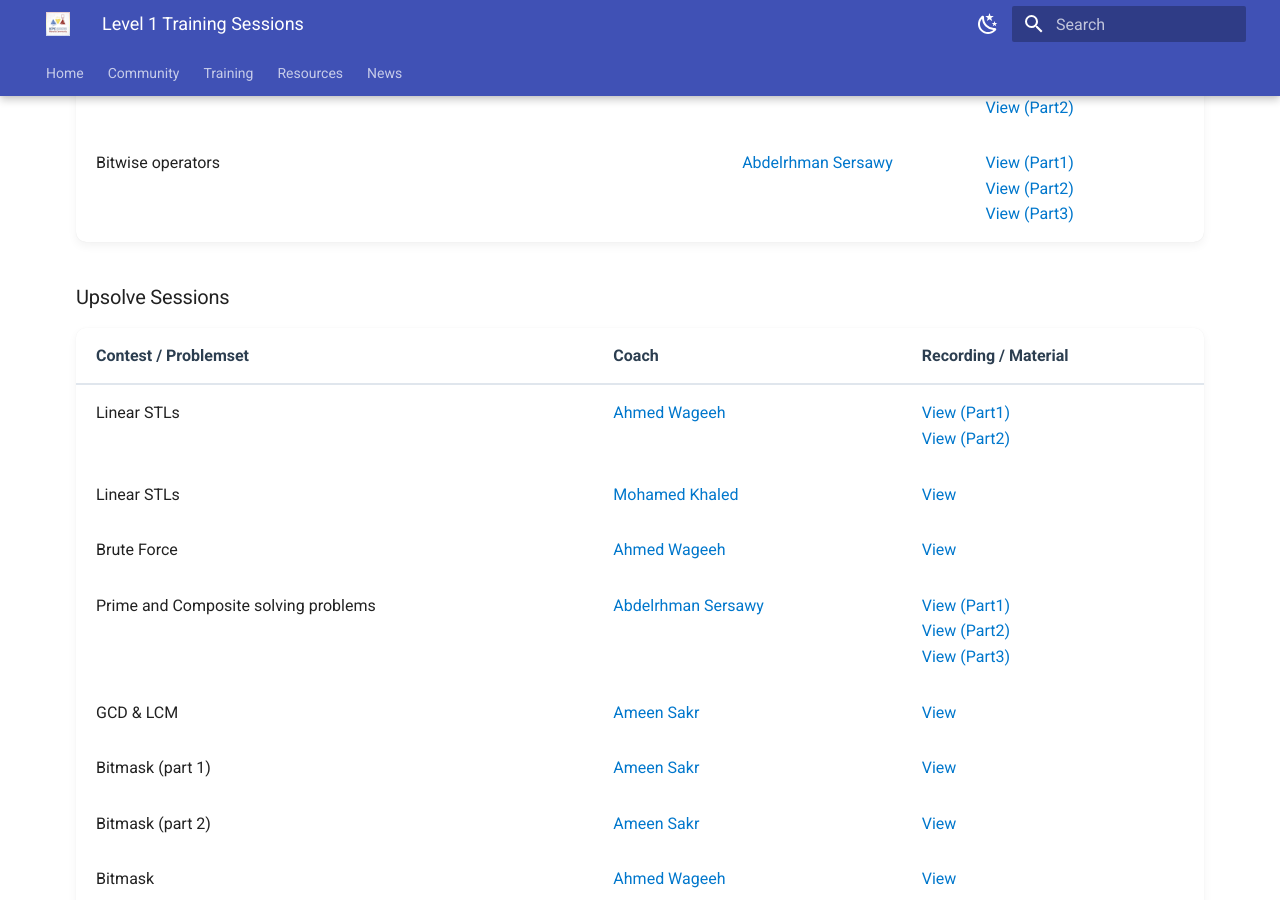
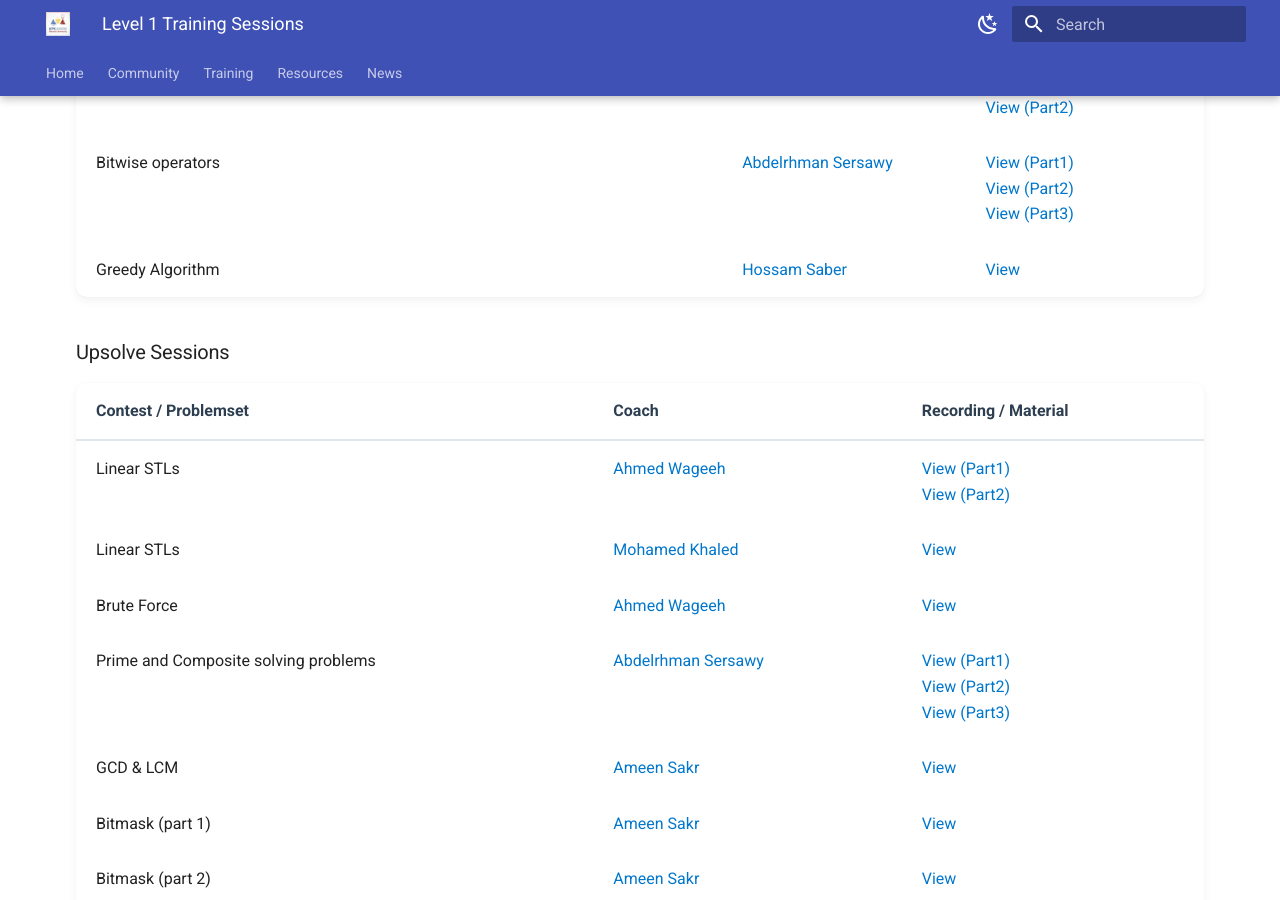
Before and after one commit to ICPC-Menofia/icpc-menofia.github.io, an MkDocs documentation site: the page built from docs/resources/sessions/level1.md, in a window 1280 px wide and 900 px high, scrolled down 1060 px. Built offline with MkDocs 1.6.1 and Material for MkDocs 9.7.7, drawn with Linux system fonts in a browser that asks for light colours.

Commit message:
docs : add greedy session to resources

```diff
--- a/docs/resources/sessions/level1.md
+++ b/docs/resources/sessions/level1.md
@@ -108,6 +108,12 @@ This page archives all recorded sessions for our Level 1 Training program.
                 <br>
                 <a href="https://www.youtube.com/watch?v=D5XOTZ518S4" target="_blank">View (Part3)</a>
             </td>
+        </tr><tr>
+            <td>Greedy Algorithm</td>
+               <td><a href="#" data-link="coach:abdelrhman_sersawy">Hossam Saber</a></td>
+            <td>
+                <a href="https://youtu.be/fAfreIb7dcg?si=AGOPWmeYsAcnDXGg" target="_blank">View</a>
+            </td>
         </tr>
     </tbody>
   </table>
```
